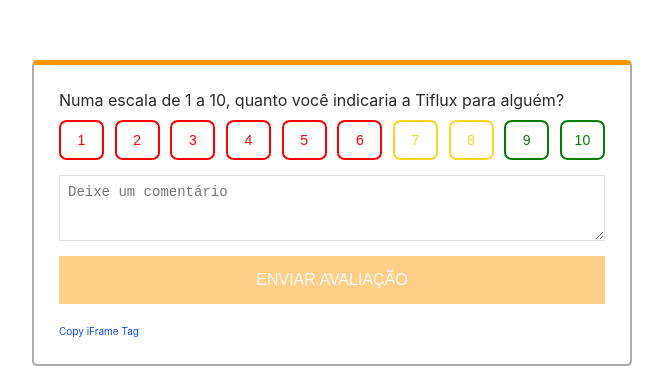
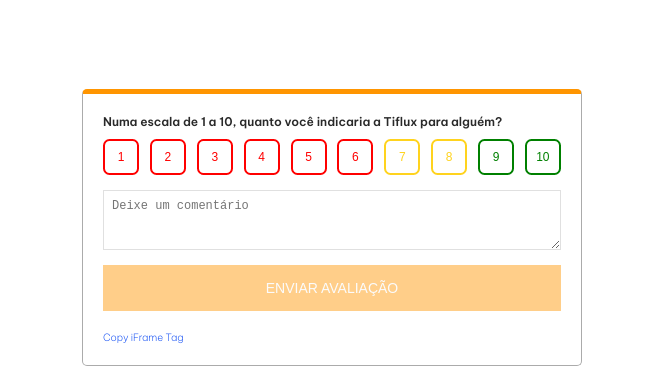
Before and after one commit to GabrielFeMello/repoWidgetAndAPI, a React (Create React App) app in the folder widget/: page / in a window 1280 px wide. Shown: the part 434-800 px from the top of the page, without its empty margins (308-971 px from the left). Built offline with nearby package versions, Linux system fonts and the light colour scheme.

Commit message:
updating font and sizers

```diff
--- a/widget/src/App.css
+++ b/widget/src/App.css
@@ -1,9 +1,9 @@
 .App {
   display: block;
-  width: 600px;
+  width: 500px;
   background-color: rgb(255, 255, 255);
-  border: 2px solid rgb(171, 171, 171);
-  padding: 25px;
+  border: 1px solid rgb(171, 171, 171);
+  padding: 20px;
   border-radius: 5px;
   border-top: 5px solid rgb(255, 149, 0);
   box-sizing: border-box
@@ -15,12 +15,12 @@
 
 .App-miss {
   display: block;
-  width: 600px;
+  width: 500px;
   background-color: rgb(255, 255, 255);
   border: 2px solid rgb(171, 171, 171);
-  padding: 25px;
+  padding: 20px;
   border-radius: 5px;
-  border-top: 5px solid rgb(255, 149, 0);
+  border-top: 4px solid rgb(255, 149, 0);
   box-sizing: border-box;
   animation-name: appMiss;
   animation-duration: 1.2s;
@@ -30,22 +30,12 @@
   animation-delay: 4s;
 }
 
-.App-logo {
-  height: 50px;
-  pointer-events: none;
-}
-
-@media (prefers-reduced-motion: no-preference) {
-  .App-logo {
-    animation: App-logo-spin infinite 20s linear;
-  }
-}
 
 .App-header {
   box-sizing: border-box;
   width: 100%;
   display: block;
-  margin-bottom: 15px
+  margin-bottom: 14px
 }
 
 
@@ -54,15 +44,7 @@
   width: 100%;
   display: block;
   margin-bottom: 15px;
-  height: 200px;
-  position: relative;
-}
-.App-header-gratefull{
-  box-sizing: border-box;
-  width: 100%;
-  display: block;
-  margin-bottom: 15px;
-  height: 200px;
+  height: 175px;
   position: relative;
 }
 
@@ -80,7 +62,7 @@
   margin: auto;
   padding-top: 15px;
   text-align: center;
-  font-size: 24px;
+  font-size: 18px;
   animation-name: showThanksMiss;
   animation-duration: 1.2s;
   animation-play-state: running;
@@ -104,22 +86,24 @@
 
 .App-header p {
   display: block;
-  font-size: 16px;
+  font-size: 12px;
   margin-top: 0;
   margin-bottom: 5px;
   text-align: left;
   width: 100%;
   break-after: always;
-  color: rgb(41, 41, 41)
+  color: rgb(41, 41, 41);
+  font-weight: 600;
 }
 
 .textArea {
   width: 100%;
+  font-weight: 300;
   display: block;
   box-sizing: border-box;
   border: 1px solid rgba(100,100,100,0.2);
   padding: 8px;
-  font-size: 14px
+  font-size: 12px
 }
 
 .copyFrame {
@@ -133,15 +117,16 @@
 .sendAvaliation {
   border: none;
   cursor: pointer;
+  font-weight: 300;
   background-color: rgb(255, 149, 0);
-  padding: 5px 15px;
+  padding: 5px 12px;
   display: block;
   color: #fbfbfb;
   width: 100%;
   box-sizing: border-box;
   margin-top: 15px;
   text-align: center;
-  font-size: 16px;
+  font-size: 14px;
   padding: 15px;
   text-transform: uppercase;
   animation-duration: 0.4s;
@@ -167,11 +152,12 @@
 }
 
 .optionsCheck button{
-  font-size: 14px;
+  font-size: 12px;
+  font-weight: 300;
   margin: 5px;
   background: transparent;
-  width: 45px;
-  height: 40px;
+  width: 36px;
+  height: 36px;
   border-style: solid;
   border-radius: 18%;
   cursor: pointer;
--- a/widget/src/index.css
+++ b/widget/src/index.css
@@ -1,3 +1,6 @@
+
+@import url('https://fonts.googleapis.com/css2?family=Be+Vietnam+Pro:wght@200;300;600&display=swap');
+
 body {
   position: absolute;
   border-radius: 5px;
@@ -7,9 +10,10 @@
   margin: auto;
   display: inline-table;
   background: transparent;
-  font-family: -apple-system, BlinkMacSystemFont, 'Segoe UI', 'Roboto', 'Oxygen',
+  font-family: 'Be Vietnam Pro', sans-serif, -apple-system, BlinkMacSystemFont, 'Segoe UI', 'Roboto', 'Oxygen',
     'Ubuntu', 'Cantarell', 'Fira Sans', 'Droid Sans', 'Helvetica Neue',
     sans-serif;
+  font-weight: 200;
   -webkit-font-smoothing: antialiased;
   -moz-osx-font-smoothing: grayscale;
 }
```
